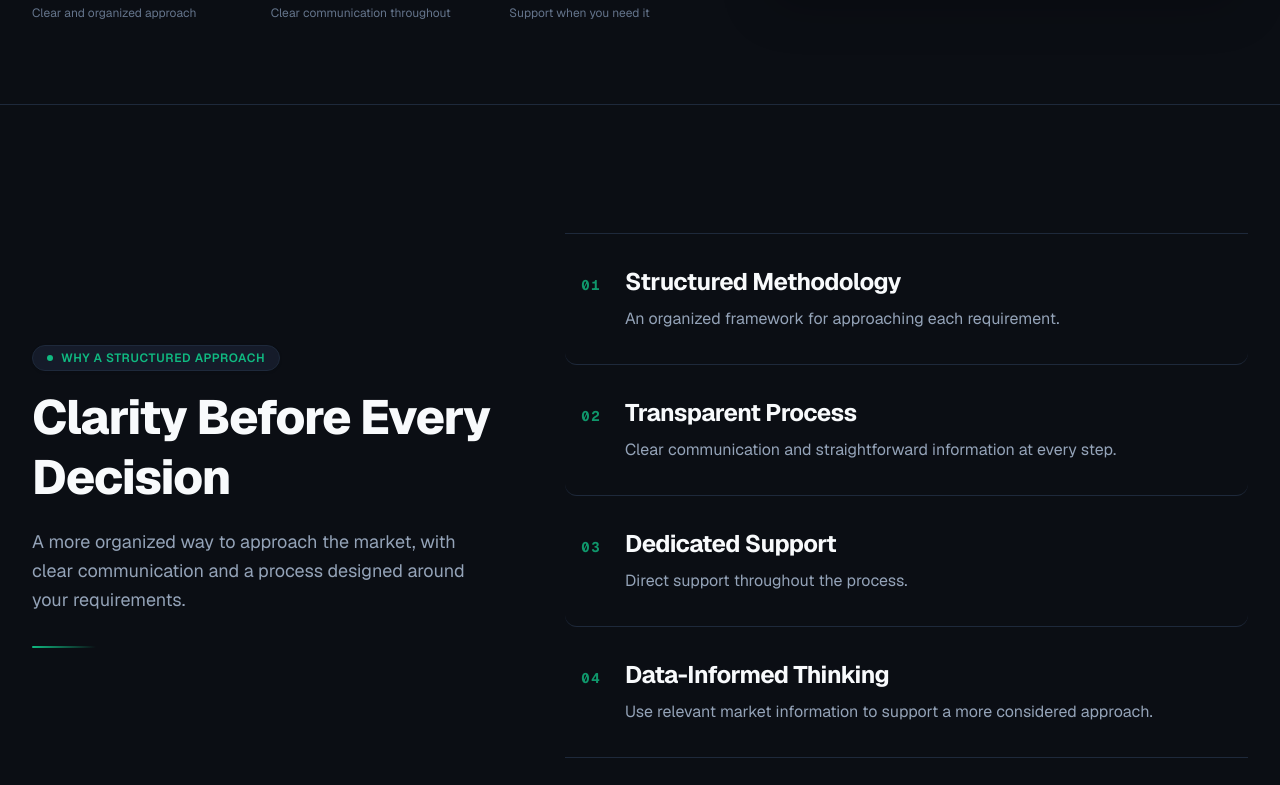
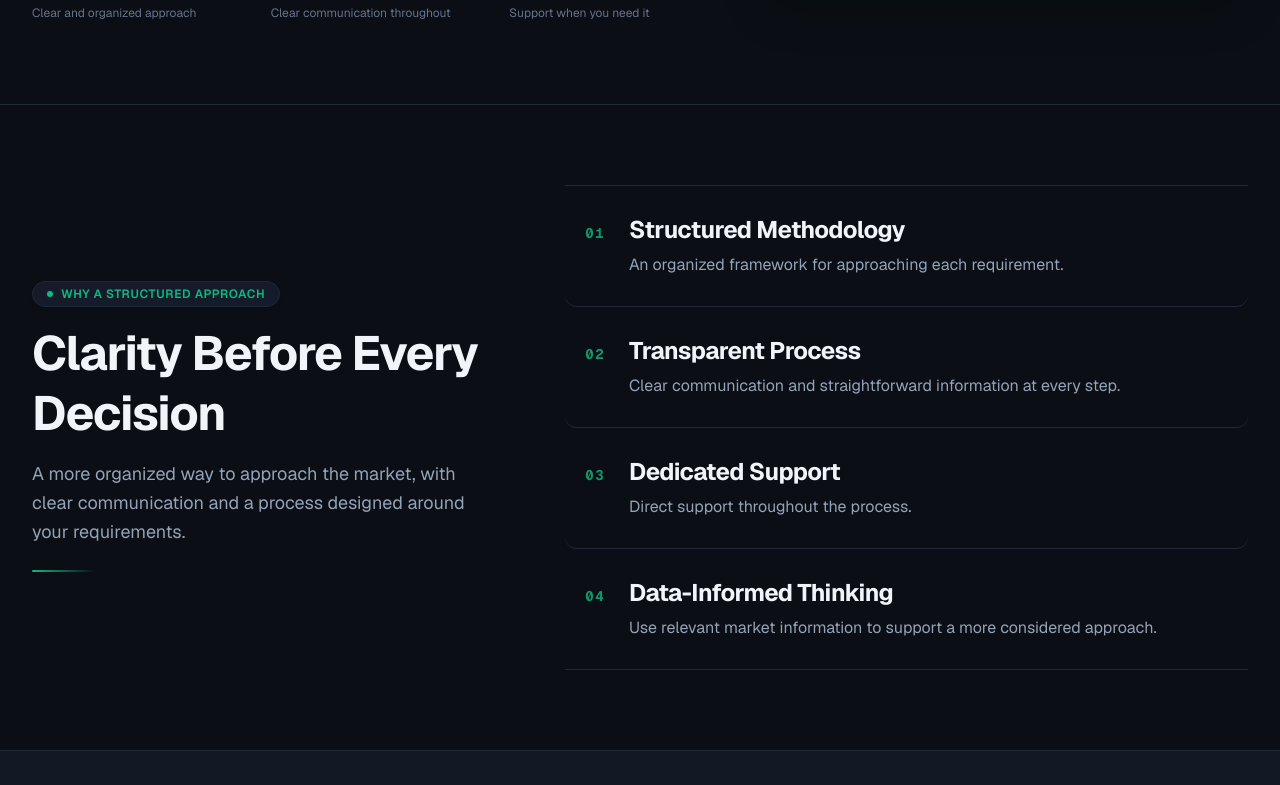
Before and after one commit to huzi772/landing-page, a Next.js app: page / in a window 1280 px wide. Shown: the part 555-1340 px from the top of the page. Built offline with nearby package versions, Linux system fonts and the light colour scheme.

Commit message:
Refine Why Us section spacing, typography rendering, and hover states
Co-authored-by: huzi772 <207913168+huzi772@users.noreply.github.com>

```diff
--- a/src/components/sections/ValueProposition.tsx
+++ b/src/components/sections/ValueProposition.tsx
@@ -58,7 +58,7 @@ export function ValueProposition() {
     <section
       ref={sectionRef}
       id="why-us"
-      className="py-20 md:py-28 lg:py-32 bg-[var(--bg-primary)] border-b border-[var(--border)] scroll-mt-16 relative overflow-hidden"
+      className="py-12 md:py-16 lg:py-20 bg-[var(--bg-primary)] border-b border-[var(--border)] scroll-mt-16 relative overflow-hidden"
     >
       {/* Subtle atmospheric background accent */}
       <div
@@ -67,9 +67,9 @@ export function ValueProposition() {
       />
 
       <Container>
-        <div className="grid grid-cols-1 gap-12 lg:grid-cols-12 lg:gap-16 items-start">
+        <div className="grid grid-cols-1 gap-10 lg:grid-cols-12 lg:gap-16 items-start">
           {/* Left Column — Editorial Heading & Intro */}
-          <div className="lg:col-span-5 flex flex-col items-start lg:sticky lg:top-28">
+          <div className="lg:col-span-5 flex flex-col items-start lg:sticky lg:top-24">
             {/* Eyebrow */}
             <div
               className={`inline-flex items-center gap-2 rounded-full border border-[var(--border-subtle)] bg-[var(--bg-card)]/80 backdrop-blur-md px-3.5 py-1 text-xs font-semibold tracking-wider text-[var(--accent)] shadow-sm mb-4 transition-all duration-700 ${
@@ -82,7 +82,7 @@ export function ValueProposition() {
 
             {/* Section Headline */}
             <h2
-              className={`text-3xl sm:text-4xl md:text-5xl font-extrabold tracking-tight text-[var(--text-primary)] leading-tight transition-all duration-700 delay-100 ${
+              className={`text-3xl sm:text-4xl md:text-5xl font-bold tracking-tight text-slate-100 antialiased leading-tight transition-all duration-700 delay-100 ${
                 isVisible ? "reveal-visible" : "reveal-hidden"
               }`}
             >
@@ -91,7 +91,7 @@ export function ValueProposition() {
 
             {/* Supporting Paragraph */}
             <p
-              className={`mt-5 text-base sm:text-lg text-[var(--text-secondary)] leading-relaxed font-normal transition-all duration-700 delay-200 ${
+              className={`mt-4 text-base sm:text-lg text-[var(--text-secondary)] leading-relaxed font-normal transition-all duration-700 delay-200 ${
                 isVisible ? "reveal-visible" : "reveal-hidden"
               }`}
             >
@@ -100,7 +100,7 @@ export function ValueProposition() {
 
             {/* Accent Line Detail */}
             <div
-              className={`mt-8 h-0.5 w-16 bg-gradient-to-r from-[var(--accent)] to-transparent rounded-full transition-all duration-700 delay-300 ${
+              className={`mt-6 h-0.5 w-16 bg-gradient-to-r from-[var(--accent)] to-transparent rounded-full transition-all duration-700 delay-300 ${
                 isVisible ? "reveal-visible" : "reveal-hidden"
               }`}
             />
@@ -112,12 +112,12 @@ export function ValueProposition() {
               <div
                 key={item.number}
                 style={{ transitionDelay: `${index * 120 + 200}ms` }}
-                className={`group relative py-7 sm:py-8 px-2 sm:px-4 transition-all duration-500 rounded-lg hover:bg-[var(--bg-card)]/40 ${
+                className={`group relative py-6 sm:py-7 px-3 sm:px-5 transition-all duration-300 rounded-lg hover:bg-slate-800/30 ${
                   isVisible ? "reveal-visible" : "reveal-hidden"
                 }`}
               >
-                {/* Left accent bar on hover */}
-                <div className="absolute left-0 top-0 bottom-0 w-0.5 bg-[var(--accent)] opacity-0 transition-opacity duration-300 group-hover:opacity-100 rounded-r" />
+                {/* Subtle left accent bar on hover */}
+                <div className="absolute left-0 top-2 bottom-2 w-0.5 bg-[var(--accent)] opacity-0 transition-opacity duration-300 group-hover:opacity-100 rounded-r" />
 
                 <div className="flex flex-col sm:flex-row sm:items-baseline gap-2 sm:gap-6">
                   {/* Numbered Label */}
@@ -126,8 +126,8 @@ export function ValueProposition() {
                   </span>
 
                   {/* Content Container */}
-                  <div className="flex-1 space-y-2">
-                    <h3 className="text-xl sm:text-2xl font-bold text-[var(--text-primary)] tracking-tight group-hover:text-[var(--text-primary)] transition-colors duration-200">
+                  <div className="flex-1 space-y-1.5">
+                    <h3 className="text-xl sm:text-2xl font-bold text-slate-100 tracking-tight transition-colors duration-200">
                       {item.title}
                     </h3>
                     <p className="text-sm sm:text-base text-[var(--text-secondary)] leading-relaxed font-normal">
```
Also changed, not shown: 1 other file (tests, documents, lock files or other folders).
